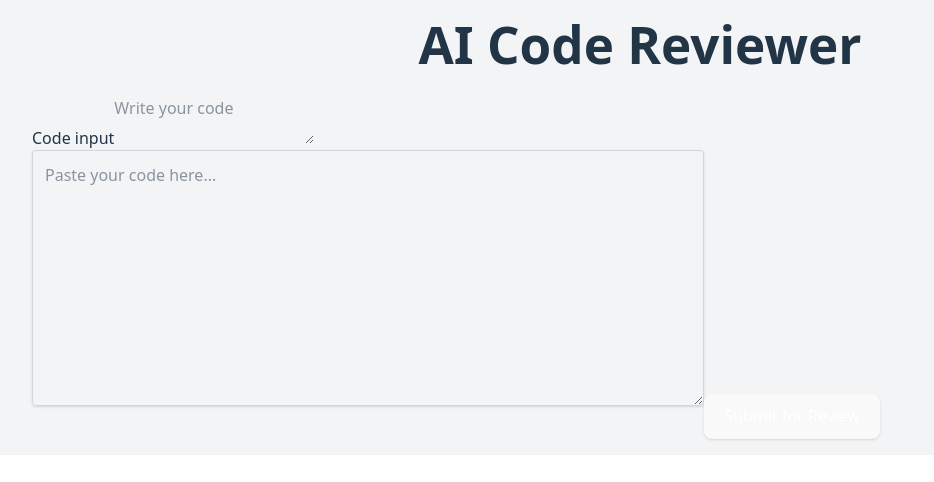
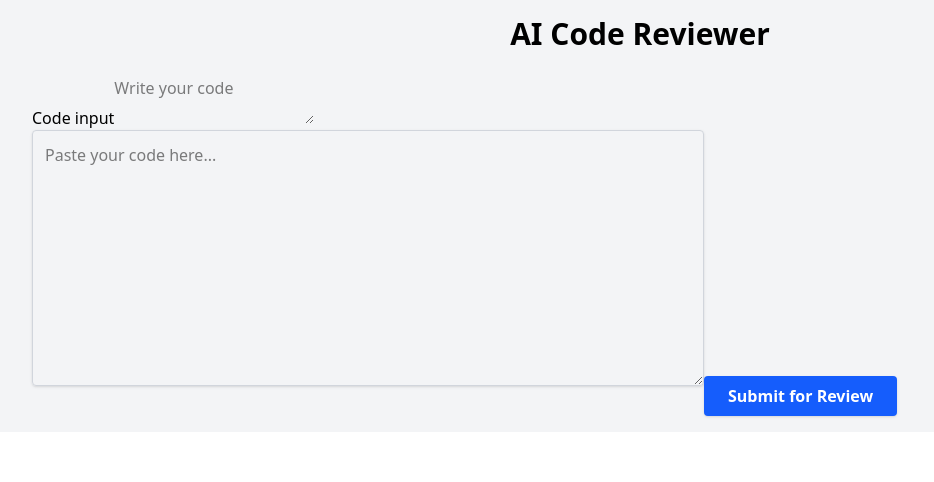
Before and after one commit to KristianKjerstad/AI-Code-Review-Workshop, a React (Vite) app in the folder frontend/: page / in a window 1280 px wide. Shown: the top 482 px of the page, without its empty margins (0-934 px from the left). Built offline with nearby package versions, Linux system fonts and the light colour scheme.

Commit message:
remove css from App and index.css

```diff
--- a/frontend/src/App.css
+++ b/frontend/src/App.css
@@ -1,44 +1 @@
 @import "tailwindcss";
-
-#root {
-  max-width: 1280px;
-  margin: 0 auto;
-  padding: 2rem;
-  text-align: center;
-}
-
-.logo {
-  height: 6em;
-  padding: 1.5em;
-  will-change: filter;
-  transition: filter 300ms;
-}
-.logo:hover {
-  filter: drop-shadow(0 0 2em #646cffaa);
-}
-.logo.react:hover {
-  filter: drop-shadow(0 0 2em #61dafbaa);
-}
-
-@keyframes logo-spin {
-  from {
-    transform: rotate(0deg);
-  }
-  to {
-    transform: rotate(360deg);
-  }
-}
-
-@media (prefers-reduced-motion: no-preference) {
-  a:nth-of-type(2) .logo {
-    animation: logo-spin infinite 20s linear;
-  }
-}
-
-.card {
-  padding: 2em;
-}
-
-.read-the-docs {
-  color: #888;
-}
--- a/frontend/src/index.css
+++ b/frontend/src/index.css
@@ -1,64 +1 @@
 @import 'tailwindcss';
-
-:root {
-  font-family: system-ui, Avenir, Helvetica, Arial, sans-serif;
-  line-height: 1.5;
-  font-weight: 400;
-
-  color-scheme: light dark;
-  color: rgba(255, 255, 255, 0.87);
-  background-color: #242424;
-
-  font-synthesis: none;
-  text-rendering: optimizeLegibility;
-  -webkit-font-smoothing: antialiased;
-  -moz-osx-font-smoothing: grayscale;
-}
-
-a {
-  font-weight: 500;
-  color: #646cff;
-  text-decoration: inherit;
-}
-a:hover {
-  color: #535bf2;
-}
-
-
-
-h1 {
-  font-size: 3.2em;
-  line-height: 1.1;
-}
-
-button {
-  border-radius: 8px;
-  border: 1px solid transparent;
-  padding: 0.6em 1.2em;
-  font-size: 1em;
-  font-weight: 500;
-  font-family: inherit;
-  background-color: #1a1a1a;
-  cursor: pointer;
-  transition: border-color 0.25s;
-}
-button:hover {
-  border-color: #646cff;
-}
-button:focus,
-button:focus-visible {
-  outline: 4px auto -webkit-focus-ring-color;
-}
-
-@media (prefers-color-scheme: light) {
-  :root {
-    color: #213547;
-    background-color: #ffffff;
-  }
-  a:hover {
-    color: #747bff;
-  }
-  button {
-    background-color: #f9f9f9;
-  }
-}
```
